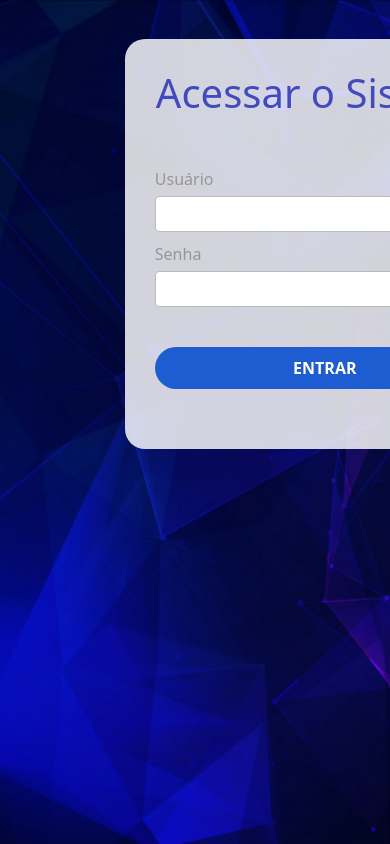
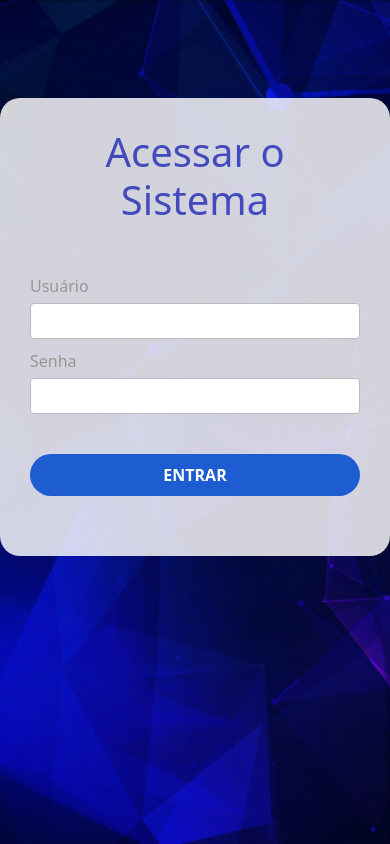
Before and after one commit to nandasiq/daytrade, a React (Create React App) app: page /login in a window 390 px wide. Built offline with nearby package versions, Linux system fonts and the light colour scheme.

Commit message:
Responsividade page login

```diff
--- a/src/components/User/Login/Login.css
+++ b/src/components/User/Login/Login.css
@@ -1,6 +1,6 @@
 .user-login {
     background-color: rgba(255, 255, 255, 0.822);
-    width: 400px;
+    max-width: 400px;
     margin-top: 10%;
     margin-left: 32%;
     border-radius: 20px;
@@ -38,3 +38,18 @@
     margin-top: 30px;
     margin-bottom: 30px;
   }
+
+  @media (max-width: 768px) {
+
+    .user-login {
+
+
+      margin-top: 25%;
+      margin-left: 0;
+      border-radius: 20px;
+      padding: 30px
+    }
+
+
+
+  }
```
